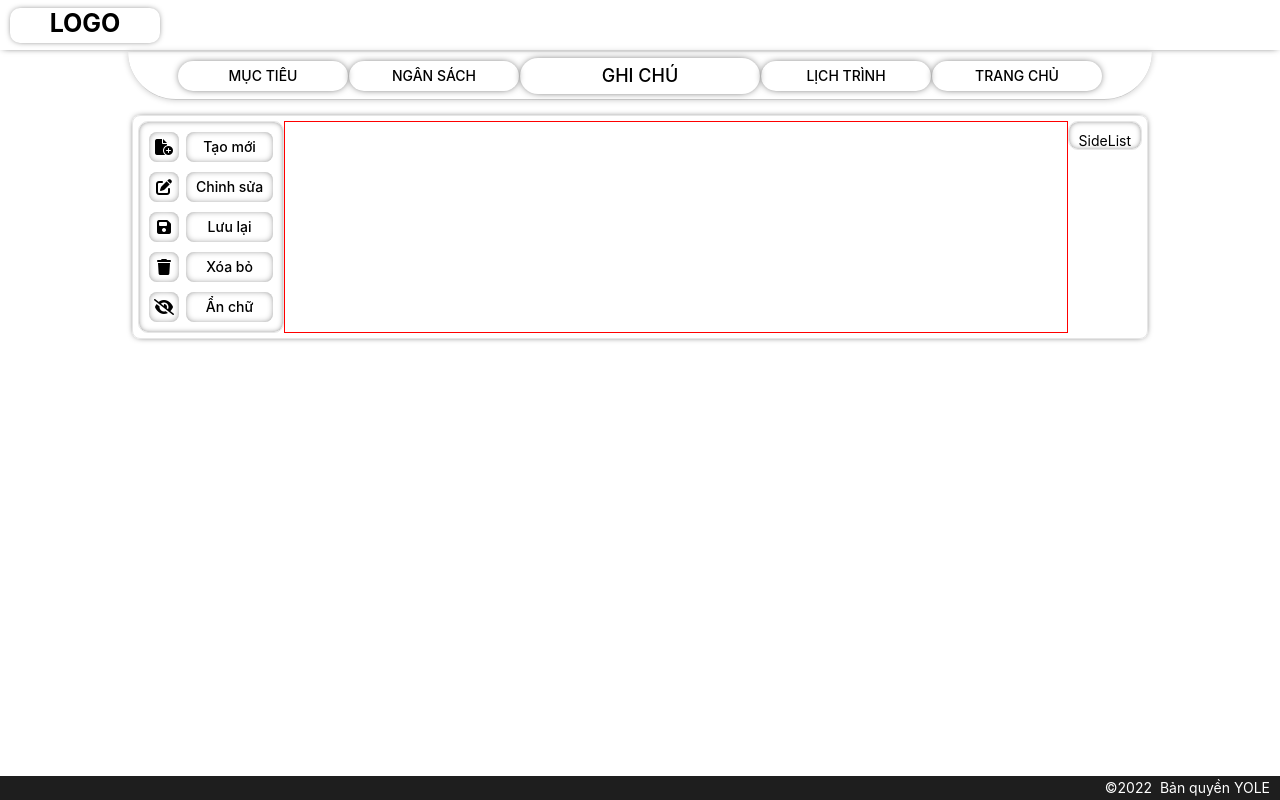
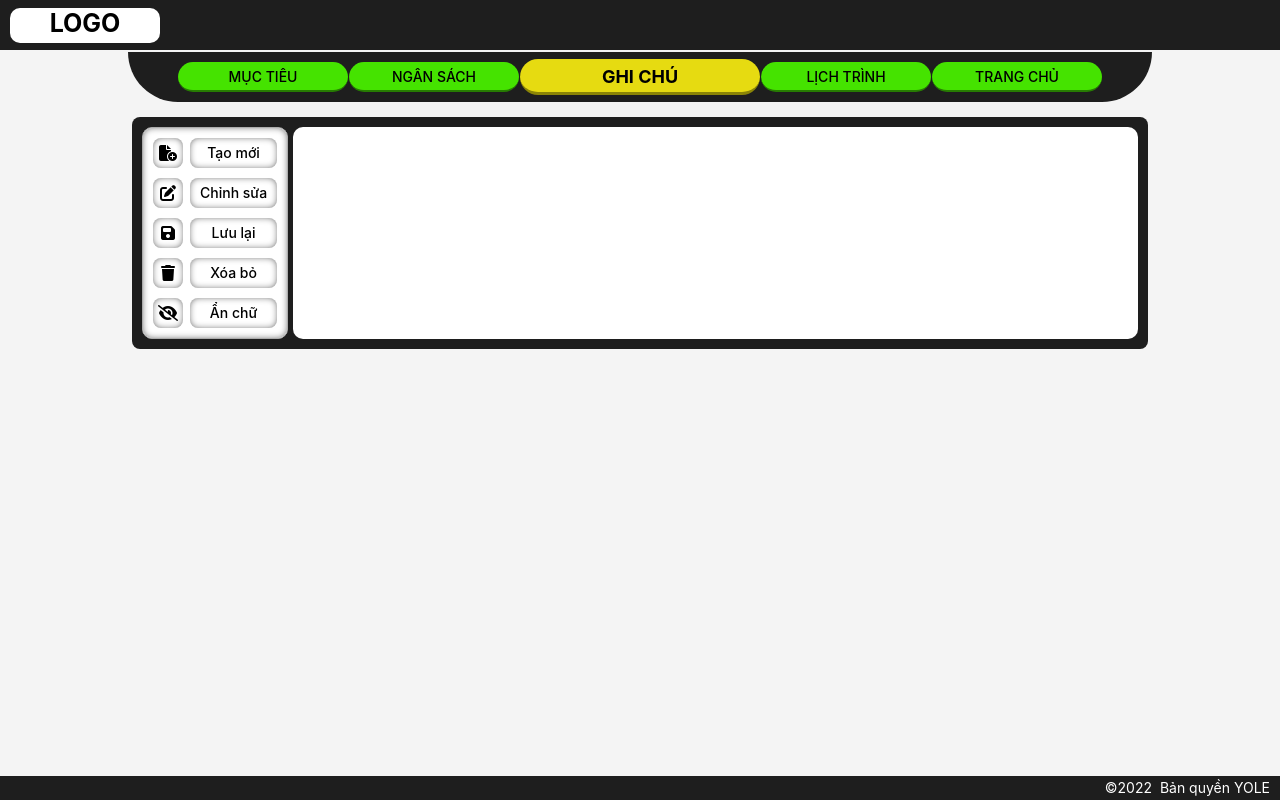
Before and after one commit to johnvo24/vku_bp2_web_youli, a React (Create React App) app in the folder client/: page /note in a window 1280 px wide. Built offline with nearby package versions, Linux system fonts and the light colour scheme.

Commit message:
John changed

```diff
--- a/client/src/Components/GlobalStyle/GlobalStyle.css
+++ b/client/src/Components/GlobalStyle/GlobalStyle.css
@@ -1,12 +1,12 @@
 :root {
-    --themeColor: rgb(255, 255, 255);
+    --themeColor: rgb(30, 30, 30);
+    --themeNavBarColor: rgb(30, 30, 30);
+    --themeBackgroundColor: #f4f4f4;
     --textColor: rgb(0, 0, 0);
     --fontSizeText: 14px;
 
-    --boxShadow: 0 0 9px -4px black;
-    --boxShadow1: 0 0 7px -3px black;
-    --boxShadow2: 0 0 9px -3px black;
-    --boxShadow3: 0 0 5px 0px black;
+
+    --boxShadow: 0 0 9px -3px rgb(0, 0, 0);
 }
 
 * {
@@ -14,6 +14,10 @@
     margin: 0;
     padding: 0;
     font-size: var(--fontSizeText);
+}
+
+body {
+    background-color: var(--themeBackgroundColor);
 }
 
 #root {
--- a/client/src/Components/Header/Header.module.css
+++ b/client/src/Components/Header/Header.module.css
@@ -5,7 +5,7 @@
     padding: 0 10px;
     width: 100%;
     height: 50px;
-    background-color: var(--themeColor);
+    background-color: var(--themeNavBarColor);
     color: var(--textColor);
     box-shadow: var(--boxShadow1);
 }
@@ -17,6 +17,7 @@
     text-align: center;
     text-transform: uppercase;
     font-weight: bold;
+    background-color: white;
     border-radius: 10px;
     box-shadow: var(--boxShadow1);
 }
--- a/client/src/Components/NavigationBar/NavigationBar.module.css
+++ b/client/src/Components/NavigationBar/NavigationBar.module.css
@@ -1,6 +1,6 @@
 .nav {
     width: 100%;
-    height: 48px;
+    height: 50px;
     margin: 2px 0 5px 0;
 }
 
@@ -13,8 +13,7 @@
     display: flex;
     align-items: center;
     justify-content: space-between;
-    box-shadow: 0 0px 6px 0px rgb(200, 200, 200);
-    border-bottom: solid 1px rgb(200, 200, 200);
+    background-color: var(--themeNavBarColor);
     border-bottom-left-radius: 50px;
     border-bottom-right-radius: 50px;
 }
@@ -26,17 +25,18 @@
     line-height: 30px;
     text-transform: uppercase;
     font-weight: 500;
-    box-shadow: var(--boxShadow2);
 }
 
 .nav ul a li {
     width: 100%;
     height: 100%;
     text-align: center;
+    color: black;
 }
 
 .nav ul .sidePage {
-
+    background-color: #45e300;
+    border-bottom: solid 2px #277d02;
 }
 
 .nav ul .currentPage {
@@ -44,7 +44,23 @@
     width: 240px;
     border-radius: 18px;
     line-height: 36px;
+    font-weight: 700;
+    background-color: #e6db11;
+    border-bottom: solid 3px #8b8506;
 }
 .nav ul .currentPage > li {
     font-size: 18px;
 }
+.nav ul .currentPage:hover {
+    background-color: #bfb609;
+}
+.nav ul .sidePage:hover {
+    background-color: #39b703;
+}
+.nav ul a:hover > li {
+    color: white;
+    text-shadow: 0 0 1px black;
+}
+.nav ul a:active {
+    border: none;
+}
--- a/client/src/Components/Pieces/MainContainer/MainContainer.module.css
+++ b/client/src/Components/Pieces/MainContainer/MainContainer.module.css
@@ -1,4 +1,7 @@
 .mainContainer {
-    border: solid 1px red;
     flex: 1;
+    padding: 10px 10px 0px 10px;
+    background-color: white;
+    border-radius: 10px;
+    box-shadow: var(--boxShadow1) inset;
 }
--- a/client/src/Components/Pieces/SideBar/SideBar.module.css
+++ b/client/src/Components/Pieces/SideBar/SideBar.module.css
@@ -2,9 +2,11 @@
     width: fit-content;
     height: fit-content;
     padding: 10px 10px 0px 10px;
-    border: solid 1px rgb(230, 230, 230);
+    background-color: white;
     border-radius: 10px;
-    box-shadow: var(--boxShadow1) inset;
+    border: solid 1px rgb(172, 172, 172);
+    box-shadow: var(--boxShadow) inset;
+    margin-right: 5px;
 }
 
 .sideBar ul {
@@ -49,3 +51,7 @@
     font-weight: 500;
     text-align: center;
 }
+
+.new > i{
+    background-color: #14A44D;
+}
--- a/client/src/Components/Pieces/SideBar/index.js
+++ b/client/src/Components/Pieces/SideBar/index.js
@@ -19,7 +19,7 @@ function SideBar({list}) {
                         to={`/note/${item.alt}`}
                         // onClick={() => console.log("click")}
                     >
-                        <li>
+                        <li className={item.alt}>
                             <i className={item.icon}></i>
                             {checker && (<span>{ item.name }</span>)}
                         </li>
--- a/client/src/Pages/NotePage/NotePage.module.css
+++ b/client/src/Pages/NotePage/NotePage.module.css
@@ -1,11 +1,10 @@
 .notePage {
     width: 80%;
-    border: solid 1px rgb(230, 230, 230);
     border-radius: 8px;
-    box-shadow: var(--boxShadow1);
     margin-left: auto;
     margin-right: auto;
-    padding: 5px;
+    padding: 10px;
     height: 100%;
+    background-color: var(--themeColor);
     display: flex;
 }
--- a/client/src/Pages/NotePage/index.js
+++ b/client/src/Pages/NotePage/index.js
@@ -27,7 +27,7 @@ function NotePage() {
             {/* {console.log(currentDevice)} */}
             <SideBar list={data[0].note}/>
             <MainContainer />
-            <SideList />
+            {/* <SideList /> */}
         </div>
     )
 }
```
